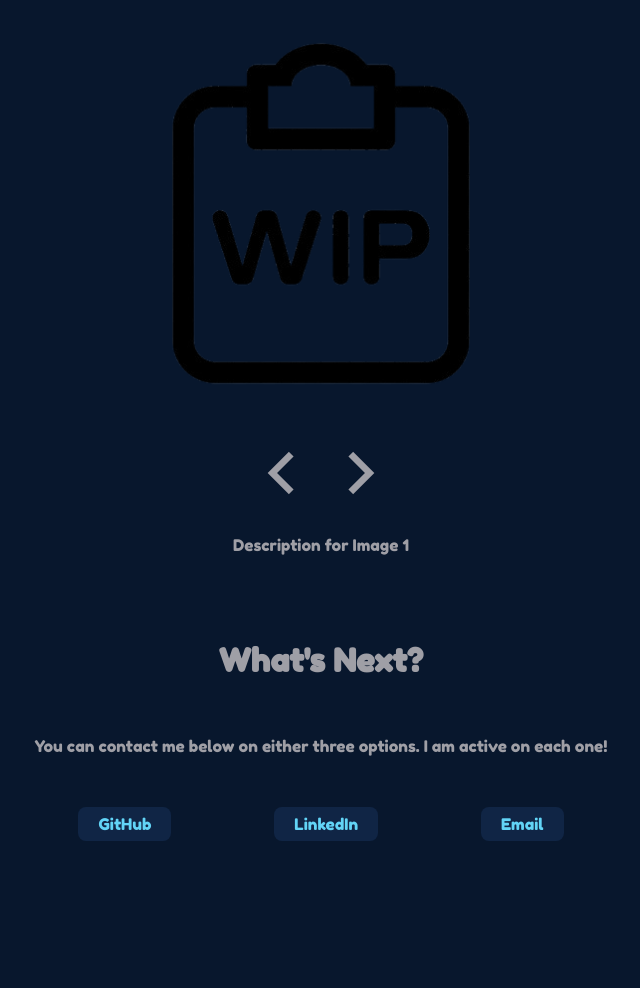
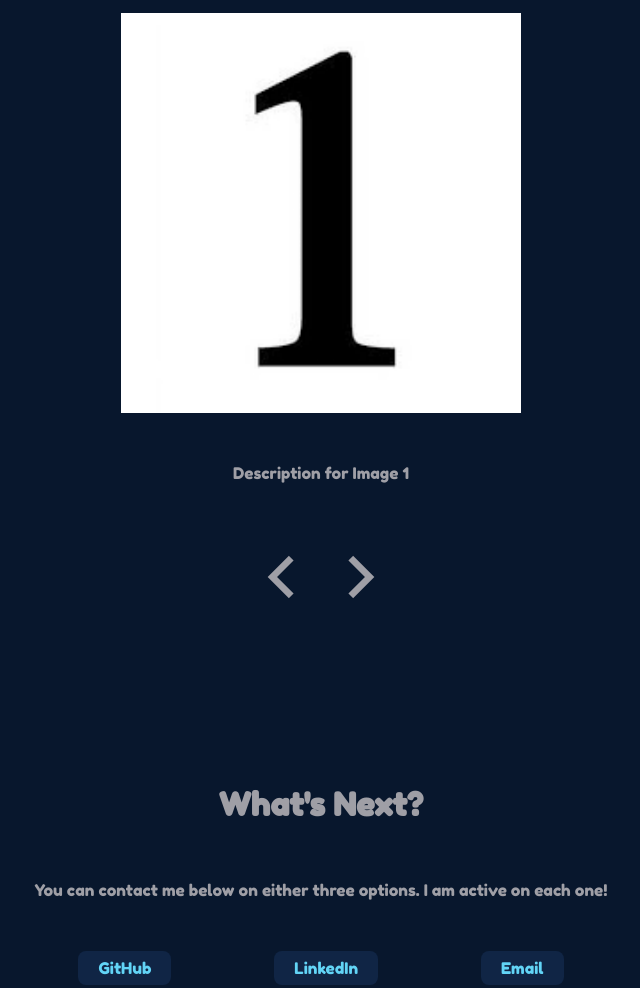
Before and after one commit to TC-ChangMin/digital-portfolio, a plain HTML site: page index.html in a window 1280 px wide. Shown: the part 1249-2237 px from the top of the page, without its empty margins (319-959 px from the left). Before the commit the page ends 2090 px from the top, so only its background shows below. Drawn offline with nearby package versions, Linux system fonts and the light colour scheme.

Commit message:
margins adjusted. project is finished for now, update projectnimages and descriptions when you have completed more projects in the following months

```diff
--- a/index.html
+++ b/index.html
@@ -121,15 +121,15 @@
             <h2 class="headings projects-heading">My Projects</h2>
             <div class="projects-tabs">
               <div class="project-images-container">
-                <img src="./images/WIP.png" alt="Image 1" class="project-image active-image" data-description="Description for Image 1">
-                <img src="./images/WIP.png" alt="Image 2" class="project-image" data-description="Description for Image 2">
-                <img src="./images/WIP.png" alt="Image 3" class="project-image" data-description="Description for Image 3">
+                <img src="./images/one.png" alt="Image 1" class="project-image active-image" data-description="Description for Image 1">
+                <img src="./images/two.png" alt="Image 2" class="project-image" data-description="Description for Image 2">
+                <img src="./images/three.png" alt="Image 3" class="project-image" data-description="Description for Image 3">
               </div>
+              <div class="projects-description"> Work in Progress</div>
               <div class="projects-nav">
                 <i class="ri-arrow-left-s-line" onclick="changeImage(-1)" aria-label="left arrow"></i>
                 <i class="ri-arrow-right-s-line" onclick="changeImage(1)" aria-label="right arrow"></i>
               </div>
-              <div class="projects-description"> Work in Progress</div>
             </div>
           </section>
           <!--========== Contact ==========-->
--- a/styles.css
+++ b/styles.css
@@ -232,6 +232,7 @@ img {
   display: flex;
   justify-content: center;
   font-size: var(--font-size-large); /* placeholder for now */
+  margin-bottom: 4rem;
 }
 .ri-arrow-left-s-line:hover {
   color: var(--glow); /* Color on hover for left arrow */
@@ -244,10 +245,14 @@ img {
 .projects-description{
   display: flex;
   justify-content: center;
-  margin-bottom: 5rem;
+  margin-top: 3rem;
+  margin-bottom: 2rem;
 }
 
 /* Contact */
+.contact-section{
+  margin: 5rem 0;
+}
 .contact-description{
   display: flex;
   justify-content: center;
```
Also changed, not shown: images/one.png (added), images/three.png (added), images/two.png (added).
